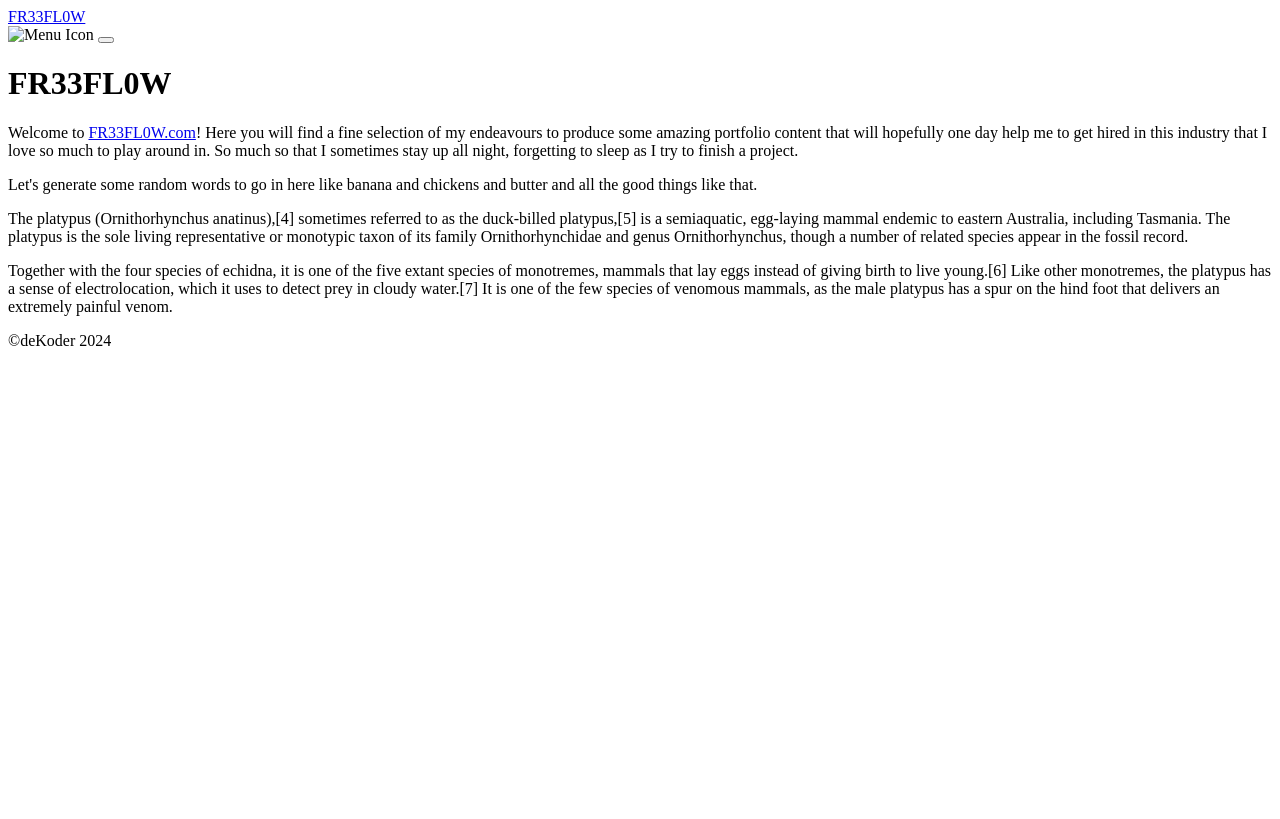
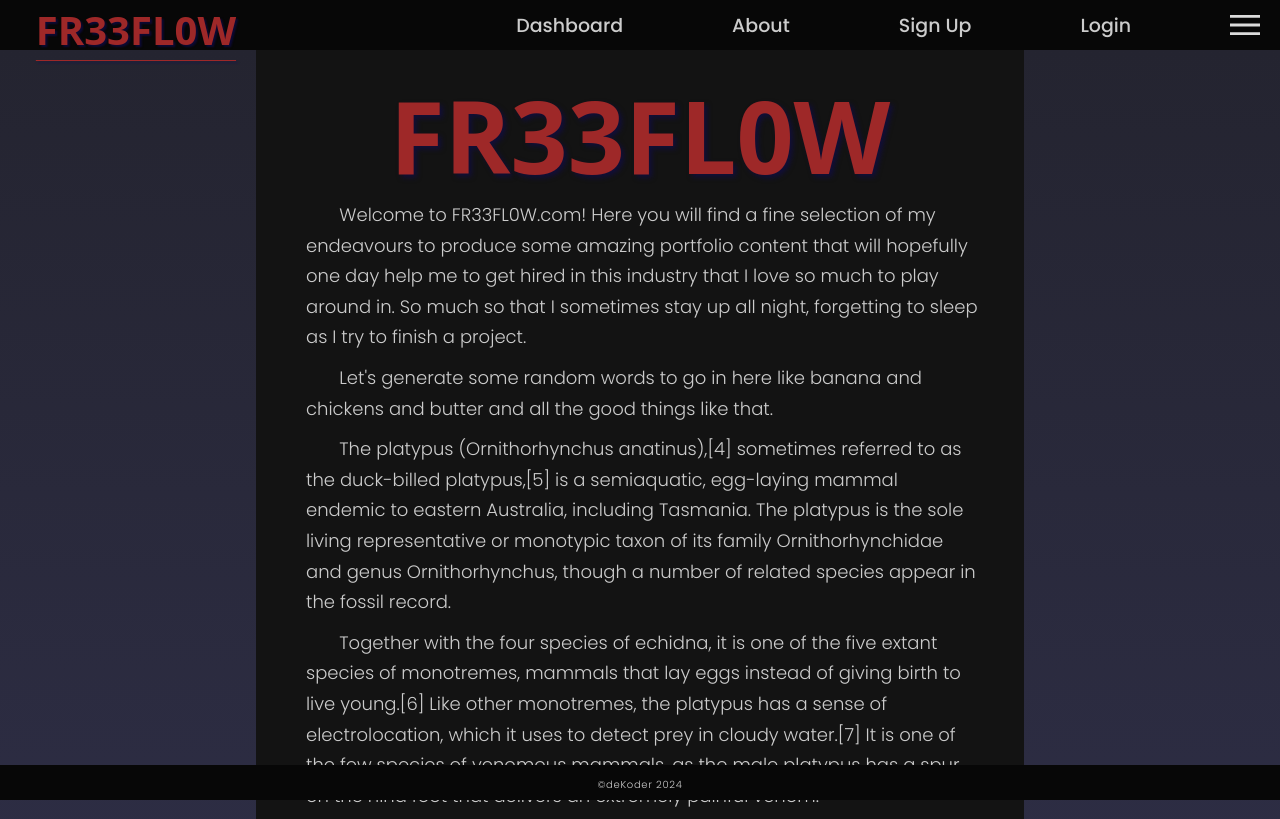
Before and after one commit to deKoder-ai/projects, a plain HTML site: page index.html in a window 1280 px wide. Shown: the top 819 px of the page. Drawn offline with Linux system fonts and the light colour scheme; the site is published under a folder, as on GitHub Pages, so addresses that start at the root find nothing; a web font is replaced by a local one.

Commit message:
Fix linking issue

```diff
--- a/index.html
+++ b/index.html
@@ -5,17 +5,17 @@
 <head>
   <meta charset="UTF-8">
   <meta name="viewport" content="width=device-width, initial-scale=1.0">
-  <link rel="stylesheet" href="/css/style.css">
+  <link rel="stylesheet" href="./css/style.css">
   <!-- research more about location in html for external scripts + async/defer? -->
   <!-- defer loads script but prevents from running until html is parsed -->
-  <script src="/js/headerDropDown.js" defer></script>
+  <script src="./js/headerDropDown.js" defer></script>
   <title>FR33FL0W | Home</title>
 </head>
 
 <body>
   <header class="z-index-2">
     <div id="logo-flex-container">
-        <a href="/index.html" id="header-logo">FR33FL0W</a>
+        <a href="./index.html" id="header-logo">FR33FL0W</a>
     </div>
     <div class="header-links" id="header-links">
       <!-- <a href="./html/admin-dashboard.html" id="link-1">Dashboard</a>
@@ -24,7 +24,7 @@
       <a href="" id="link-4">Login</a> -->
     </div>
 
-    <img src="/img/burger-2.svg" alt="Menu Icon" id="burger-menu">
+    <img src="./img/burger-2.svg" alt="Menu Icon" id="burger-menu">
     <button id="burger-menu-btn"></button>
 
     <div id="header-dropdown-content">
--- a/js/headerDropDown.js
+++ b/js/headerDropDown.js
@@ -2,7 +2,7 @@
 const currentPage = location.pathname.split("/").pop();
 function createPath(page) {
     if (currentPage === 'index.html') {
-        path = `/html/${page}`;
+        path = `../html/${page}`;
     } else {
         path = `../html/${page}`;
     }
```
